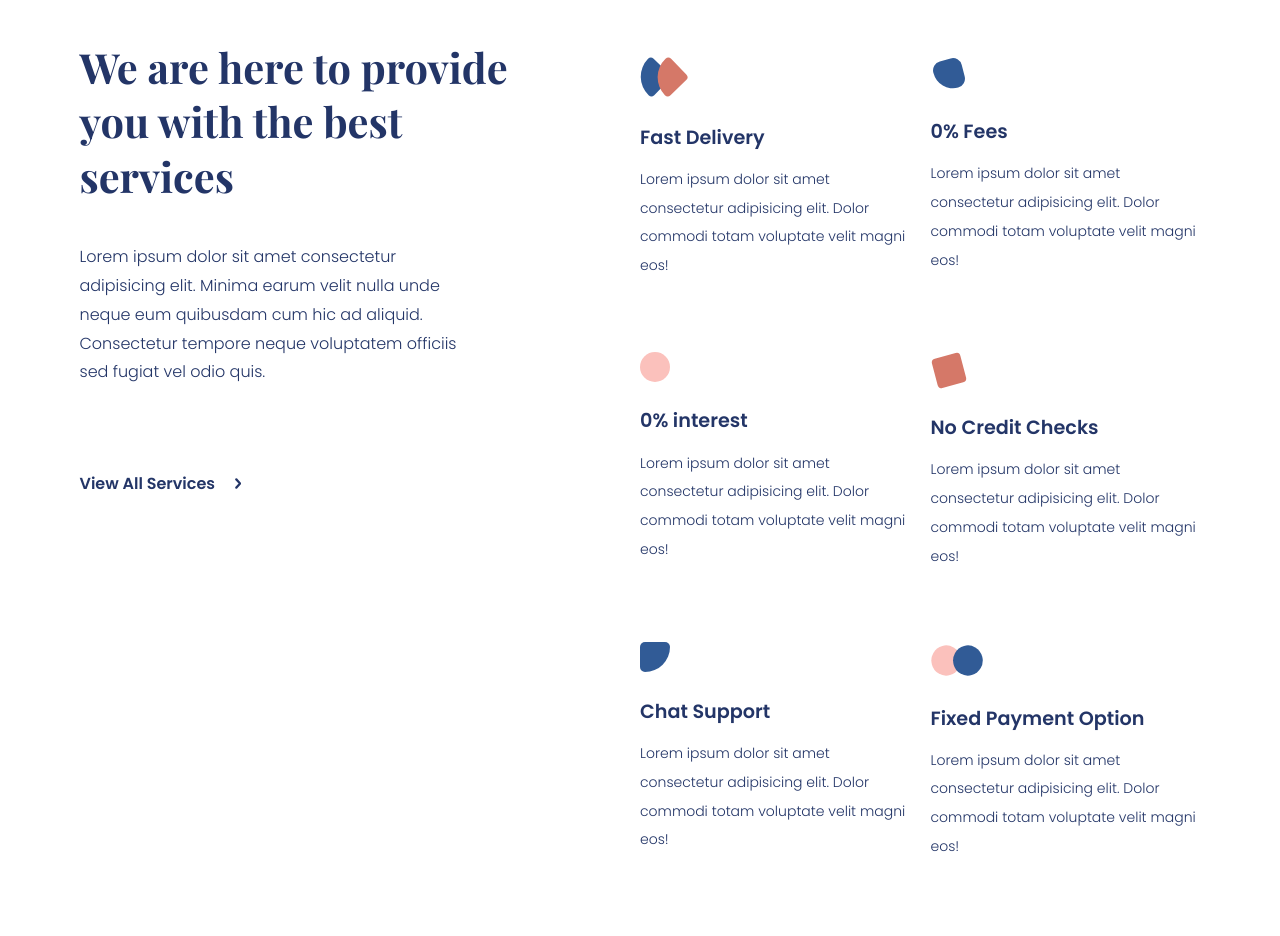
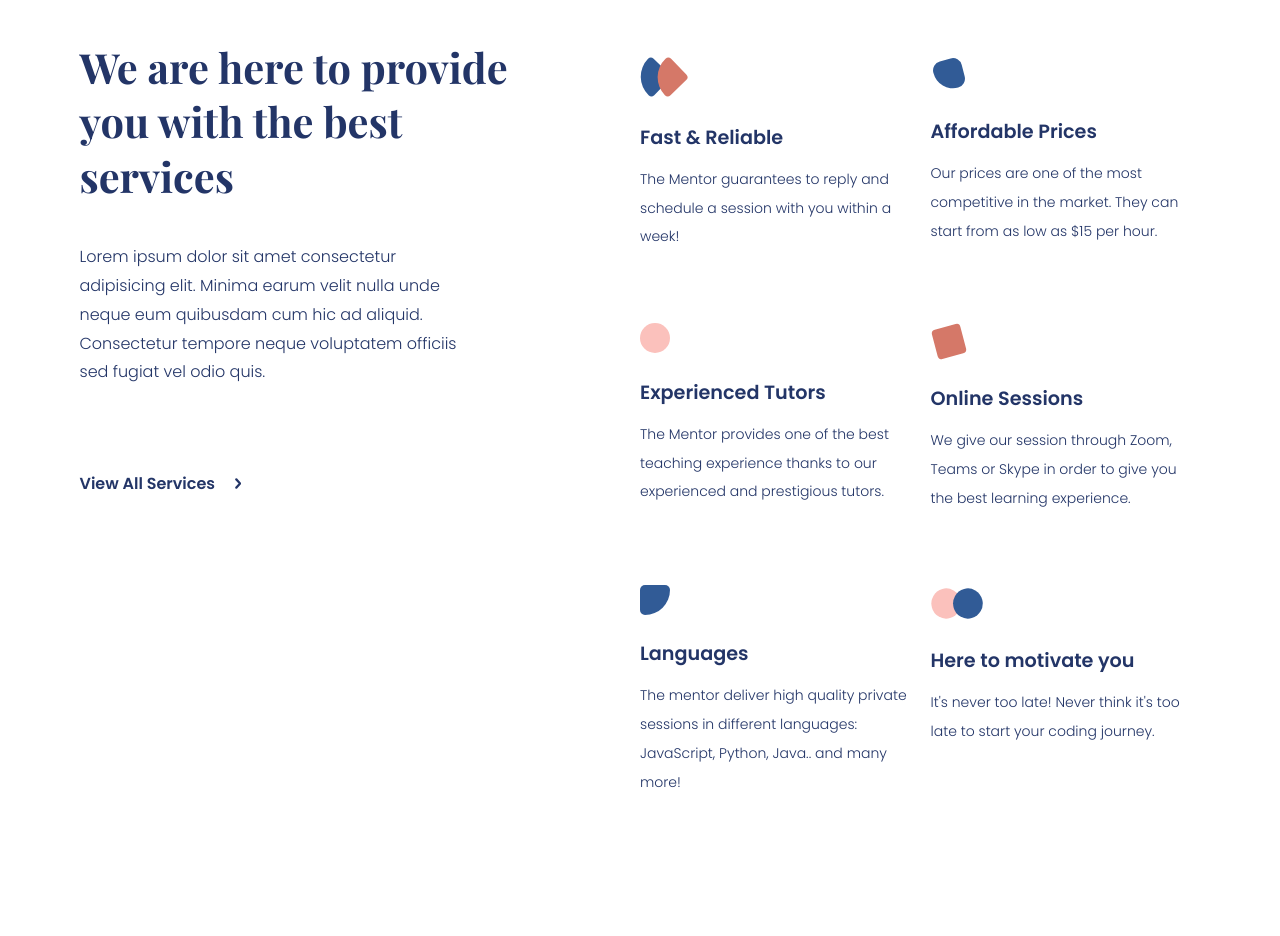
Before and after one commit to KarlGNassar/the-mentor, a website: page index.html in a window 1280 px wide. Shown: the part 840-1776 px from the top of the page. Drawn offline with nearby package versions, Linux system fonts and the light colour scheme; a script that the page names is missing.

Commit message:
update text

```diff
--- a/index.html
+++ b/index.html
@@ -117,26 +117,26 @@
               <ul>
                 <li>
                   <img src="./images/fast-delivery.svg" alt="fast delivery" />
-                  <h5>Fast Delivery</h5>
+                  <h5>Fast & Reliable</h5>
                   <p>
-                    Lorem ipsum dolor sit amet consectetur adipisicing elit.
-                    Dolor commodi totam voluptate velit magni eos!
+                    The Mentor guarantees to reply and schedule a session with
+                    you within a week!
                   </p>
                 </li>
                 <li>
                   <img src="./images/0-fees.svg" alt="0 fees" />
-                  <h5>0% Fees</h5>
+                  <h5>Affordable Prices</h5>
                   <p>
-                    Lorem ipsum dolor sit amet consectetur adipisicing elit.
-                    Dolor commodi totam voluptate velit magni eos!
+                    Our prices are one of the most competitive in the market.
+                    They can start from as low as $15 per hour.
                   </p>
                 </li>
                 <li>
                   <img src="./images/0-interest.svg" alt="0 interest" />
-                  <h5>0% interest</h5>
+                  <h5>Experienced Tutors</h5>
                   <p>
-                    Lorem ipsum dolor sit amet consectetur adipisicing elit.
-                    Dolor commodi totam voluptate velit magni eos!
+                    The Mentor provides one of the best teaching experience
+                    thanks to our experienced and prestigious tutors.
                   </p>
                 </li>
                 <li>
@@ -144,18 +144,19 @@
                     src="./images/no-credit-check.svg"
                     alt="no credit checks"
                   />
-                  <h5>No Credit Checks</h5>
+                  <h5>Online Sessions</h5>
                   <p>
-                    Lorem ipsum dolor sit amet consectetur adipisicing elit.
-                    Dolor commodi totam voluptate velit magni eos!
+                    We give our session through Zoom, Teams or Skype in order to
+                    give you the best learning experience.
                   </p>
                 </li>
                 <li>
                   <img src="./images/chat-support.svg" alt="chat support" />
-                  <h5>Chat Support</h5>
+                  <h5>Languages</h5>
                   <p>
-                    Lorem ipsum dolor sit amet consectetur adipisicing elit.
-                    Dolor commodi totam voluptate velit magni eos!
+                    The mentor deliver high quality private sessions in
+                    different languages: JavaScript, Python, Java.. and many
+                    more!
                   </p>
                 </li>
                 <li>
@@ -163,10 +164,10 @@
                     src="./images/fixed-payment-option.svg"
                     alt="fixed payment option"
                   />
-                  <h5>Fixed Payment Option</h5>
+                  <h5>Here to motivate you</h5>
                   <p>
-                    Lorem ipsum dolor sit amet consectetur adipisicing elit.
-                    Dolor commodi totam voluptate velit magni eos!
+                    It's never too late! Never think it's too late to start your
+                    coding journey.
                   </p>
                 </li>
               </ul>
@@ -178,7 +179,7 @@
   </body>
   <script src="https://cdnjs.cloudflare.com/ajax/libs/ScrollMagic/2.0.7/ScrollMagic.min.js"></script>
   <script src="https://cdnjs.cloudflare.com/ajax/libs/ScrollMagic/2.0.7/plugins/animation.gsap.min.js"></script>
-  <script src="https://cdnjs.cloudflare.com/ajax/libs/ScrollMagic/2.0.7/plugins/debug.addIndicators.min.js"></script>
+  <!-- <script src="https://cdnjs.cloudflare.com/ajax/libs/ScrollMagic/2.0.7/plugins/debug.addIndicators.min.js"></script> -->
   <script src="https://cdn.jsdelivr.net/npm/gsap@3.0.1/dist/gsap.min.js"></script>
   <script defer src="./js/index.js"></script>
 </html>
--- a/js/index.js
+++ b/js/index.js
@@ -120,7 +120,7 @@ const controller = new ScrollMagic.Controller();
 const scene = new ScrollMagic.Scene({
   triggerElement: "#featureBanner",
   triggerHook: 0,
-  //   reverse: false,
+  // reverse: false,
 })
   .setTween(featuresTL)
   .addTo(controller);
```
